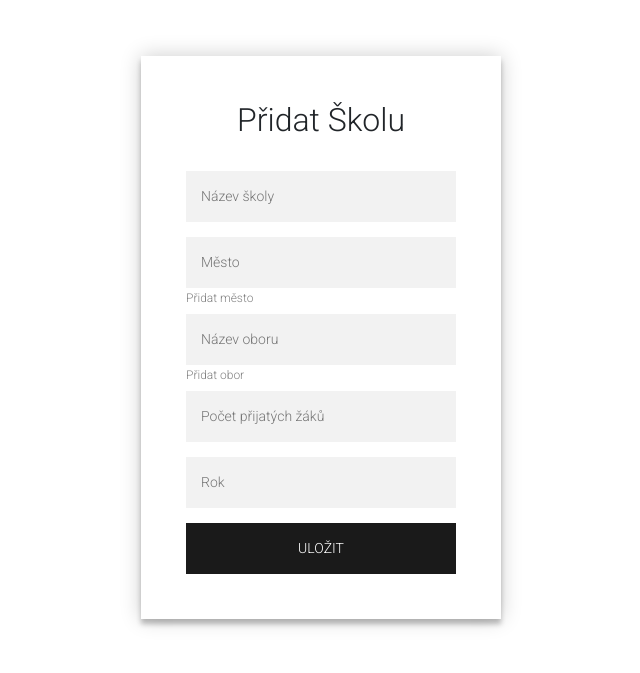
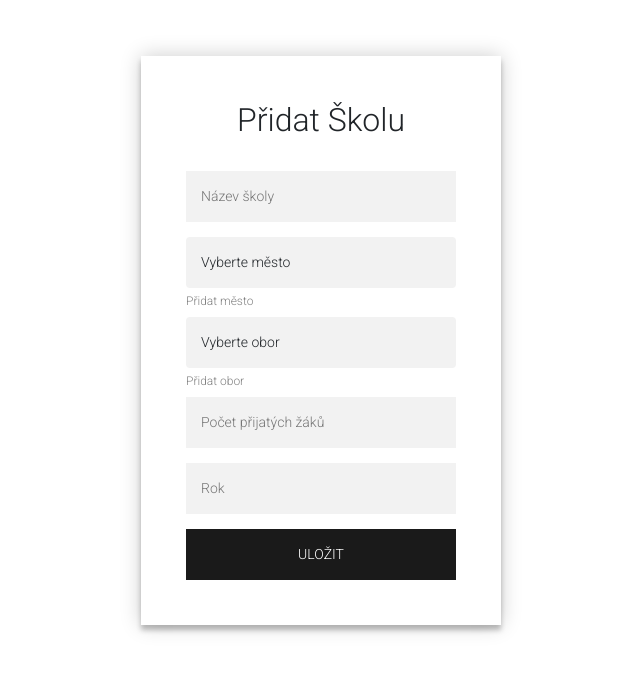
Before and after one commit to JestrabikR/skoly, a Flask app: template templates/add_school.html in a window 1280 px wide. Shown: the part 56-729 px from the top of the page, without its empty margins (349-989 px from the left). Run offline with Flask 2, Linux system fonts and the light colour scheme; the template is opened without the code that fills it: most values are stand-ins (such as "Sample title", 1, 10 or a date in 2020).

Commit message:
choosing field and c

```diff
--- a/app.py
+++ b/app.py
@@ -35,7 +35,9 @@ def index():
 @authorize
 def addSchool():
    if request.method == 'GET':
-      return render_template('add_school.html')
+      fields = db.engine.execute('SELECT * FROM obor')
+      cities = db.engine.execute('SELECT * FROM mesto')
+      return render_template('add_school.html', fields=fields, cities=cities)
    else:
       school = request.form['school']
       city = request.form['city']
@@ -70,7 +72,7 @@ def addField():
       return render_template('add_field.html')
    else:
       name = request.form['name']
-      #city = db.engine.execute(text("INSERT INTO mesto (nazev) VALUES (:nazev)"),nazev=name).first()
+      #city = db.engine.execute(text("INSERT INTO obor (nazev) VALUES (:nazev)"),nazev=name).first()
       flash("Ukládání proběhlo úspěšně.", "success")
       return redirect(url_for("index"))
       return name
--- a/static/css/styles.css
+++ b/static/css/styles.css
@@ -18,7 +18,7 @@
 .login-page h2{
   text-align: center;
 }
-.login-page input {
+.login-page input, .custom-input {
   font-family: "Roboto", sans-serif;
   outline: 0;
   background: #f2f2f2;
--- a/templates/add_school.html
+++ b/templates/add_school.html
@@ -14,11 +14,21 @@
             </div>
             <!-- Předělat na dropdowny -->
             <div class="form-group" style="margin-bottom: 5px">
-                <input type="text" style="margin-bottom:-3px" placeholder="Město" name="city"/>
+                <select name="city" class="form-control custom-input" style="margin-bottom: 0px">
+                    <option>Vyberte město</option>
+                    {% for row in cities %}
+                        <option value={{row[0]}}>{{row[1]}}</option>
+                    {% endfor %}
+                </select>
                 <a href="/addCity" style="text-decoration: none; font-size: 12px; color: grey; ">Přidat město</a>
             </div>
             <div class="form-group" style="margin-bottom: 5px">
-                <input type="text" style="margin-bottom:-3px" placeholder="Název oboru" name="field"/>
+                <select name="field" class="form-control custom-input" style="margin-bottom: 0px">
+                    <option>Vyberte obor</option>
+                    {% for row in fields %}
+                        <option value={{row[0]}}>{{row[1]}}</option>
+                    {% endfor %}
+                </select>
                 <a href="/addField" style="text-decoration: none; font-size: 12px; color: grey; ">Přidat obor</a>
             </div>
             <div class="form-group">
```
